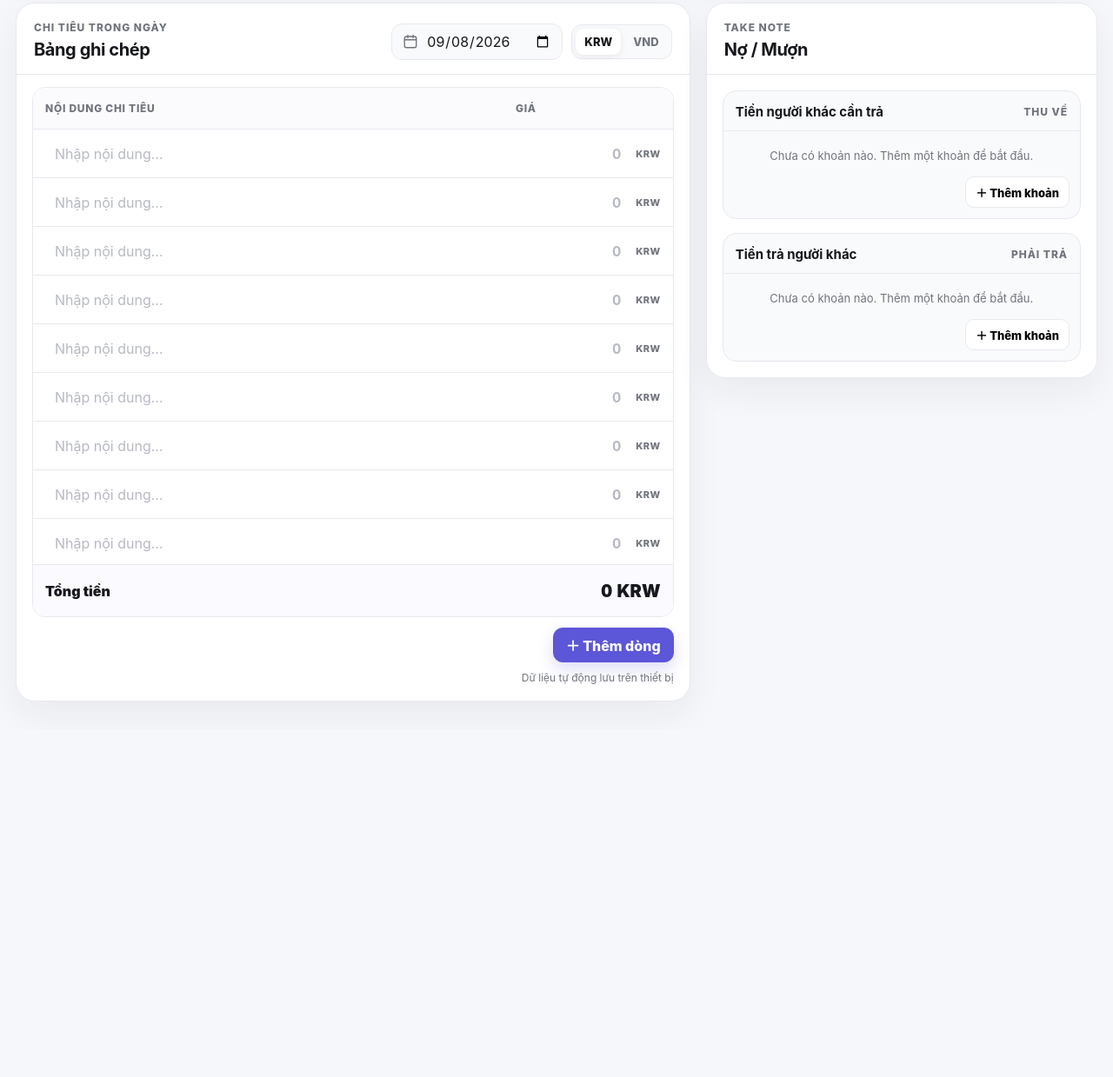
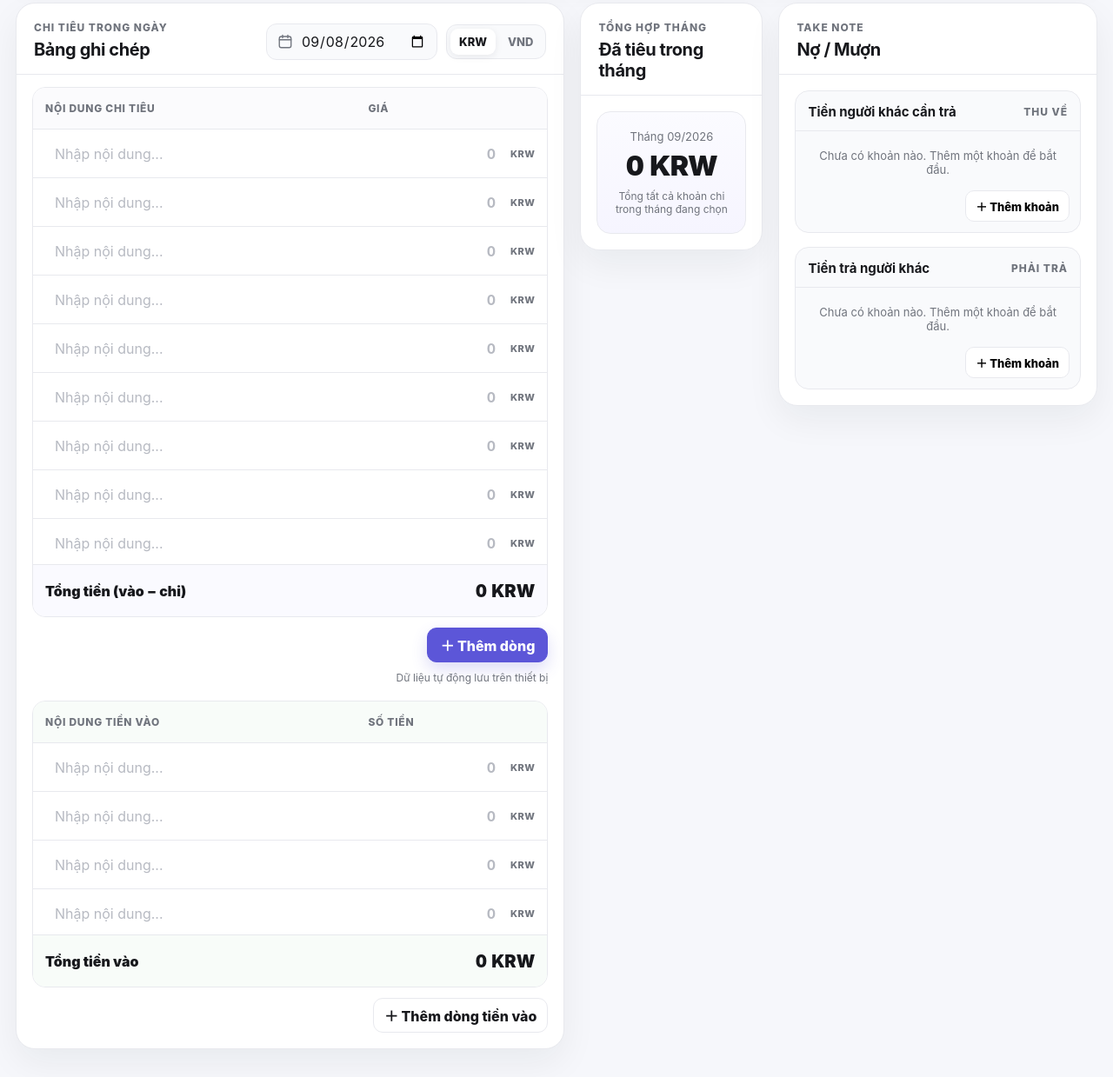
Before and after one commit to yeonyi1306/sochitieu, a plain HTML site: page index.html in a window 1280 px wide. Shown: the part 103-1342 px from the top of the page at 87% size. Before the commit the page ends 942 px from the top, so only its background shows below. Drawn offline with Linux system fonts and the light colour scheme.

Commit message:
Refactor layout and enhance income/expense handling
Updated grid layout for dashboard and table components, added monthly summary section, and refactored expense and income handling functions.

```diff
--- a/index.html
+++ b/index.html
@@ -64,7 +64,7 @@
 
     .dashboard {
       display: grid;
-      grid-template-columns: minmax(0, 1.55fr) minmax(330px, 0.9fr);
+      grid-template-columns: minmax(0, 1.55fr) minmax(210px, 0.48fr) minmax(330px, 0.9fr);
       gap: 18px;
       align-items: start;
     }
@@ -171,7 +171,7 @@
 
     .table-row {
       display: grid;
-      grid-template-columns: minmax(0, 1fr) minmax(170px, 0.36fr);
+      grid-template-columns: minmax(0, 1fr) minmax(220px, 0.42fr);
       align-items: center;
     }
 
@@ -262,7 +262,7 @@
     .table-footer {
       min-height: 60px;
       display: grid;
-      grid-template-columns: minmax(0, 1fr) minmax(170px, 0.36fr);
+      grid-template-columns: minmax(0, 1fr) minmax(220px, 0.42fr);
       border-top: 1px solid var(--line);
       background: #fafaff;
       position: sticky;
@@ -320,6 +320,63 @@
 
     .icon-btn { width: 40px; padding: 0; display: grid; place-items: center; }
     .icon-btn:hover, .ghost-btn:hover, .primary-btn:hover { transform: translateY(-1px); }
+
+    .monthly-panel {
+      min-height: 180px;
+    }
+
+    .monthly-summary {
+      margin: 18px;
+      padding: 20px 18px;
+      border: 1px solid var(--line);
+      border-radius: 16px;
+      background: linear-gradient(180deg, #fbfbff 0%, #f6f5ff 100%);
+      text-align: center;
+    }
+
+    .monthly-summary .section-label {
+      margin-bottom: 10px;
+    }
+
+    .monthly-month {
+      font-size: 13px;
+      color: var(--muted);
+      margin-bottom: 8px;
+    }
+
+    .monthly-value {
+      font-size: clamp(24px, 3vw, 32px);
+      line-height: 1.15;
+      font-weight: 950;
+      font-variant-numeric: tabular-nums;
+      letter-spacing: -0.03em;
+      word-break: break-word;
+    }
+
+    .monthly-caption {
+      margin-top: 8px;
+      color: var(--muted);
+      font-size: 12px;
+    }
+
+    .income-section {
+      margin-top: 18px;
+    }
+
+    .income-table .expense-scroll {
+      height: 220px;
+    }
+
+    .income-table .table-head {
+      background: #f8fcf9;
+    }
+
+    .income-table .table-footer {
+      background: #f8fcf9;
+    }
+
+    .net-positive { color: #198754; }
+    .net-negative { color: var(--danger); }
 
     .notes-wrap {
       padding: 18px;
@@ -421,7 +478,7 @@
       .date-input-wrap { flex: 1 1 180px; }
       .date-input { min-width: 0; width: 100%; }
       .table-row,
-      .table-footer { grid-template-columns: minmax(0, 1fr) minmax(120px, .46fr); }
+      .table-footer { grid-template-columns: minmax(0, 1fr) minmax(150px, .5fr); }
       .expense-scroll { height: 380px; }
       .note-item { grid-template-columns: auto minmax(0, 1fr) auto; }
       .note-item .note-money-cell { grid-column: 2 / 3; }
@@ -475,7 +532,7 @@
             <div class="expense-scroll" id="expenseRows" aria-live="polite"></div>
 
             <div class="table-footer">
-              <div class="total-label">Tổng tiền</div>
+              <div class="total-label">Tổng tiền (vào − chi)</div>
               <div class="total-value" id="totalValue">₩0</div>
             </div>
           </div>
@@ -484,8 +541,39 @@
             <button type="button" class="primary-btn" id="addExpenseBtn">＋ Thêm dòng</button>
           </div>
           <div class="status" id="saveStatus">Dữ liệu tự động lưu trên thiết bị</div>
+
+          <section class="income-section">
+            <div class="expense-table income-table">
+              <div class="table-row table-head">
+                <div>Nội dung tiền vào</div>
+                <div>Số tiền</div>
+              </div>
+              <div class="expense-scroll" id="incomeRows" aria-live="polite"></div>
+              <div class="table-footer">
+                <div class="total-label">Tổng tiền vào</div>
+                <div class="total-value" id="incomeTotalValue">₩0</div>
+              </div>
+            </div>
+            <div class="table-actions">
+              <button type="button" class="ghost-btn" id="addIncomeBtn">＋ Thêm dòng tiền vào</button>
+            </div>
+          </section>
         </div>
       </article>
+
+      <aside class="panel monthly-panel">
+        <div class="panel-head">
+          <div>
+            <p class="section-label">Tổng hợp tháng</p>
+            <h2 class="section-title">Đã tiêu trong tháng</h2>
+          </div>
+        </div>
+        <div class="monthly-summary">
+          <div class="monthly-month" id="monthlyMonth">Tháng 09/2026</div>
+          <div class="monthly-value" id="monthlyValue">₩0</div>
+          <div class="monthly-caption">Tổng tất cả khoản chi trong tháng đang chọn</div>
+        </div>
+      </aside>
 
       <aside class="panel">
         <div class="panel-head">
@@ -538,7 +626,10 @@
     const datePicker = $('#datePicker');
     const dateTitle = $('#dateTitle');
     const expenseRows = $('#expenseRows');
+    const incomeRows = $('#incomeRows');
     const totalValue = $('#totalValue');
+    const monthlyValue = $('#monthlyValue');
+    const monthlyMonth = $('#monthlyMonth');
     const saveStatus = $('#saveStatus');
     const receivableList = $('#receivableList');
     const payableList = $('#payableList');
@@ -566,6 +657,11 @@
           item: '',
           amount: 0
         })),
+        incomes: Array.from({ length: INITIAL_EXPENSE_ROWS }, (_, index) => ({
+          id: `inc_${date}_${index + 1}`,
+          item: '',
+          amount: 0
+        })),
         total: 0,
         notes: { receivable: [], payable: [] }
       };
@@ -587,11 +683,22 @@
         base.expenses.push({ id: `exp_${date}_${i}`, item: '', amount: 0 });
       }
 
+      const incomes = Array.isArray(raw.incomes) ? raw.incomes : [];
+      base.incomes = incomes.map((item, index) => ({
+        id: String(item?.id || `inc_${date}_${index + 1}`),
+        item: String(item?.item || ''),
+        amount: toNumber(item?.amount)
+      }));
+      while (base.incomes.length < INITIAL_EXPENSE_ROWS) {
+        const i = base.incomes.length + 1;
+        base.incomes.push({ id: `inc_${date}_${i}`, item: '', amount: 0 });
+      }
+
       base.notes = {
         receivable: normalizeNotes(raw?.notes?.receivable, 'rec', date),
         payable: normalizeNotes(raw?.notes?.payable, 'pay', date)
       };
-      base.total = sumExpenses(base.expenses);
+      base.total = sumIncomes(base.incomes) - sumExpenses(base.expenses);
       return base;
     }
 
@@ -654,6 +761,10 @@
       return expenses.reduce((sum, row) => sum + toNumber(row.amount), 0);
     }
 
+    function sumIncomes(incomes) {
+      return incomes.reduce((sum, row) => sum + toNumber(row.amount), 0);
+    }
+
     function formatMoney(value) {
       const number = Math.max(0, Math.round(toNumber(value)));
       return new Intl.NumberFormat('vi-VN').format(number);
@@ -663,16 +774,19 @@
       return `${formatMoney(value)} ${state.currency}`;
     }
 
-    function buildExpenseRow(row, index) {
+    function buildMoneyRow(row, index, kind) {
       const wrapper = document.createElement('div');
       wrapper.className = 'table-row expense-row';
       wrapper.dataset.id = row.id;
+      const isIncome = kind === 'income';
+      const prefix = isIncome ? 'Khoản tiền vào' : 'Nội dung chi tiêu';
+      const inputClass = isIncome ? 'income' : 'expense';
       wrapper.innerHTML = `
         <div>
-          <input class="text-input expense-item" type="text" placeholder="Nhập nội dung..." value="${escapeHtml(row.item)}" data-index="${index}" aria-label="Nội dung chi tiêu ${index + 1}" />
+          <input class="text-input ${inputClass}-item" type="text" placeholder="Nhập nội dung..." value="${escapeHtml(row.item)}" data-index="${index}" aria-label="${prefix} ${index + 1}" />
         </div>
         <div>
-          <div class="money-cell"><input class="money-input expense-amount" type="text" inputmode="numeric" autocomplete="off" placeholder="0" value="${row.amount ? formatMoney(row.amount) : ''}" data-index="${index}" aria-label="Giá ${index + 1}" /><span class="currency-unit">${state.currency}</span></div>
+          <div class="money-cell"><input class="money-input ${inputClass}-amount" type="text" inputmode="numeric" autocomplete="off" placeholder="0" value="${row.amount ? formatMoney(row.amount) : ''}" data-index="${index}" aria-label="Số tiền ${index + 1}" /><span class="currency-unit">${state.currency}</span></div>
         </div>
       `;
       return wrapper;
@@ -681,14 +795,37 @@
     function renderExpenses() {
       const day = getCurrentDay();
       expenseRows.innerHTML = '';
-      day.expenses.forEach((row, index) => expenseRows.appendChild(buildExpenseRow(row, index)));
+      day.expenses.forEach((row, index) => expenseRows.appendChild(buildMoneyRow(row, index, 'expense')));
+      incomeRows.innerHTML = '';
+      day.incomes.forEach((row, index) => incomeRows.appendChild(buildMoneyRow(row, index, 'income')));
       updateTotal();
+      updateMonthlySummary();
     }
 
     function updateTotal() {
       const day = getCurrentDay();
-      day.total = sumExpenses(day.expenses);
+      const expenses = sumExpenses(day.expenses);
+      const incomes = sumIncomes(day.incomes);
+      day.total = incomes - expenses;
       totalValue.textContent = moneyLabel(day.total);
+      totalValue.classList.toggle('net-positive', day.total > 0);
+      totalValue.classList.toggle('net-negative', day.total < 0);
+      const incomeTotalValue = $('#incomeTotalValue');
+      incomeTotalValue.textContent = moneyLabel(incomes);
+    }
+
+    function updateMonthlySummary() {
+      const [year, month] = state.selectedDate.split('-');
+      const prefix = `${year}-${month}`;
+      let monthlySpent = 0;
+      Object.entries(state.data).forEach(([date, raw]) => {
+        if (date.startsWith(prefix)) {
+          const day = normalizeDay(date, raw);
+          monthlySpent += sumExpenses(day.expenses);
+        }
+      });
+      monthlyValue.textContent = moneyLabel(monthlySpent);
+      monthlyMonth.textContent = `Tháng ${month}/${year}`;
     }
 
     function updateHeader() {
@@ -749,6 +886,19 @@
       });
     }
 
+    function addIncomeRow() {
+      const day = getCurrentDay();
+      day.incomes.push({ id: `inc_${Date.now()}`, item: '', amount: 0 });
+      renderExpenses();
+      saveAllData();
+      requestAnimationFrame(() => {
+        const inputs = incomeRows.querySelectorAll('.income-item');
+        const target = inputs[inputs.length - 1];
+        target?.focus();
+        incomeRows.scrollTop = incomeRows.scrollHeight;
+      });
+    }
+
     function addNote(type) {
       const day = getCurrentDay();
       day.notes[type].push({
@@ -773,36 +923,44 @@
       saveAllData();
     }
 
-    function handleExpenseInput(event) {
+    function handleMoneyTableInput(event, kind) {
       const input = event.target;
       const index = Number(input.dataset.index);
       if (!Number.isInteger(index)) return;
       const day = getCurrentDay();
+      const rows = kind === 'income' ? day.incomes : day.expenses;
+      const prefix = kind === 'income' ? 'income' : 'expense';
+      if (!rows[index]) return;
 
-      if (input.classList.contains('expense-item')) {
-        day.expenses[index].item = input.value;
-      } else if (input.classList.contains('expense-amount')) {
+      if (input.classList.contains(`${prefix}-item`)) {
+        rows[index].item = input.value;
+      } else if (input.classList.contains(`${prefix}-amount`)) {
         const numeric = toNumber(input.value);
-        day.expenses[index].amount = numeric;
+        rows[index].amount = numeric;
         input.value = numeric ? formatMoney(numeric) : '';
         updateTotal();
+        updateMonthlySummary();
       }
-      day.total = sumExpenses(day.expenses);
+      updateTotal();
+      updateMonthlySummary();
       saveAllData();
     }
 
-    function handleExpenseKeydown(event) {
+    function handleMoneyTableKeydown(event, kind) {
       const input = event.target;
-      if (!input.classList.contains('expense-item') && !input.classList.contains('expense-amount')) return;
+      const prefix = kind === 'income' ? 'income' : 'expense';
+      if (!input.classList.contains(`${prefix}-item`) && !input.classList.contains(`${prefix}-amount`)) return;
       if (event.key !== 'Enter') return;
       const index = Number(input.dataset.index);
       const day = getCurrentDay();
-      if (index === day.expenses.length - 1) {
+      const rows = kind === 'income' ? day.incomes : day.expenses;
+      const container = kind === 'income' ? incomeRows : expenseRows;
+      if (index === rows.length - 1) {
         event.preventDefault();
-        addExpenseRow();
+        kind === 'income' ? addIncomeRow() : addExpenseRow();
       } else {
         event.preventDefault();
-        const next = expenseRows.querySelector(`.expense-item[data-index="${index + 1}"]`);
+        const next = container.querySelector(`.${prefix}-item[data-index="${index + 1}"]`);
         next?.focus();
       }
     }
@@ -857,14 +1015,17 @@
     });
 
     $('#addExpenseBtn').addEventListener('click', addExpenseRow);
+    $('#addIncomeBtn').addEventListener('click', addIncomeRow);
 
-    expenseRows.addEventListener('input', handleExpenseInput);
-    expenseRows.addEventListener('keydown', handleExpenseKeydown);
-    expenseRows.addEventListener('blur', event => {
-      if (event.target.classList.contains('expense-amount')) {
+    expenseRows.addEventListener('input', event => handleMoneyTableInput(event, 'expense'));
+    expenseRows.addEventListener('keydown', event => handleMoneyTableKeydown(event, 'expense'));
+    incomeRows.addEventListener('input', event => handleMoneyTableInput(event, 'income'));
+    incomeRows.addEventListener('keydown', event => handleMoneyTableKeydown(event, 'income'));
+    [expenseRows, incomeRows].forEach(container => container.addEventListener('blur', event => {
+      if (event.target.classList.contains('expense-amount') || event.target.classList.contains('income-amount')) {
         event.target.value = event.target.value ? formatMoney(event.target.value) : '';
       }
-    }, true);
+    }, true));
 
     document.querySelectorAll('[data-currency]').forEach(btn => {
       btn.addEventListener('click', () => {
```
